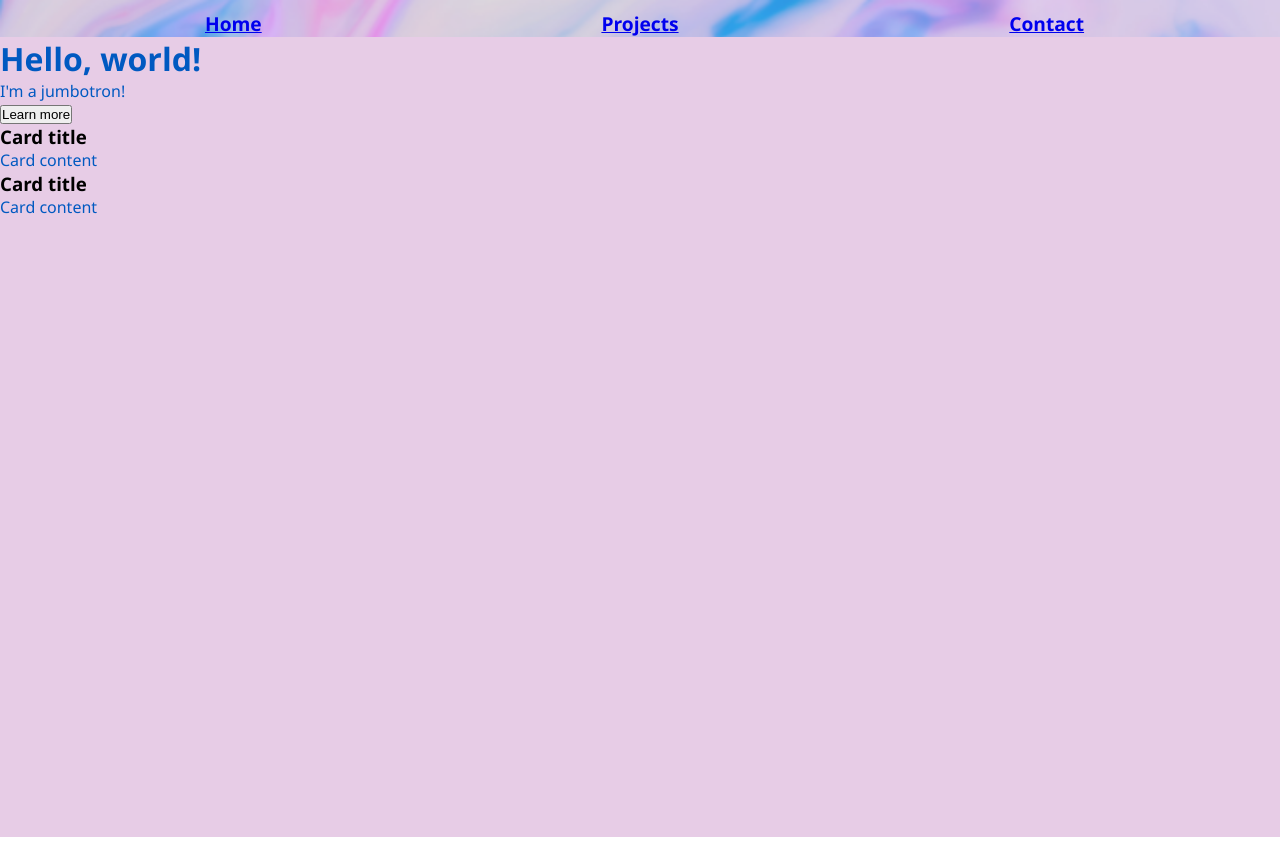
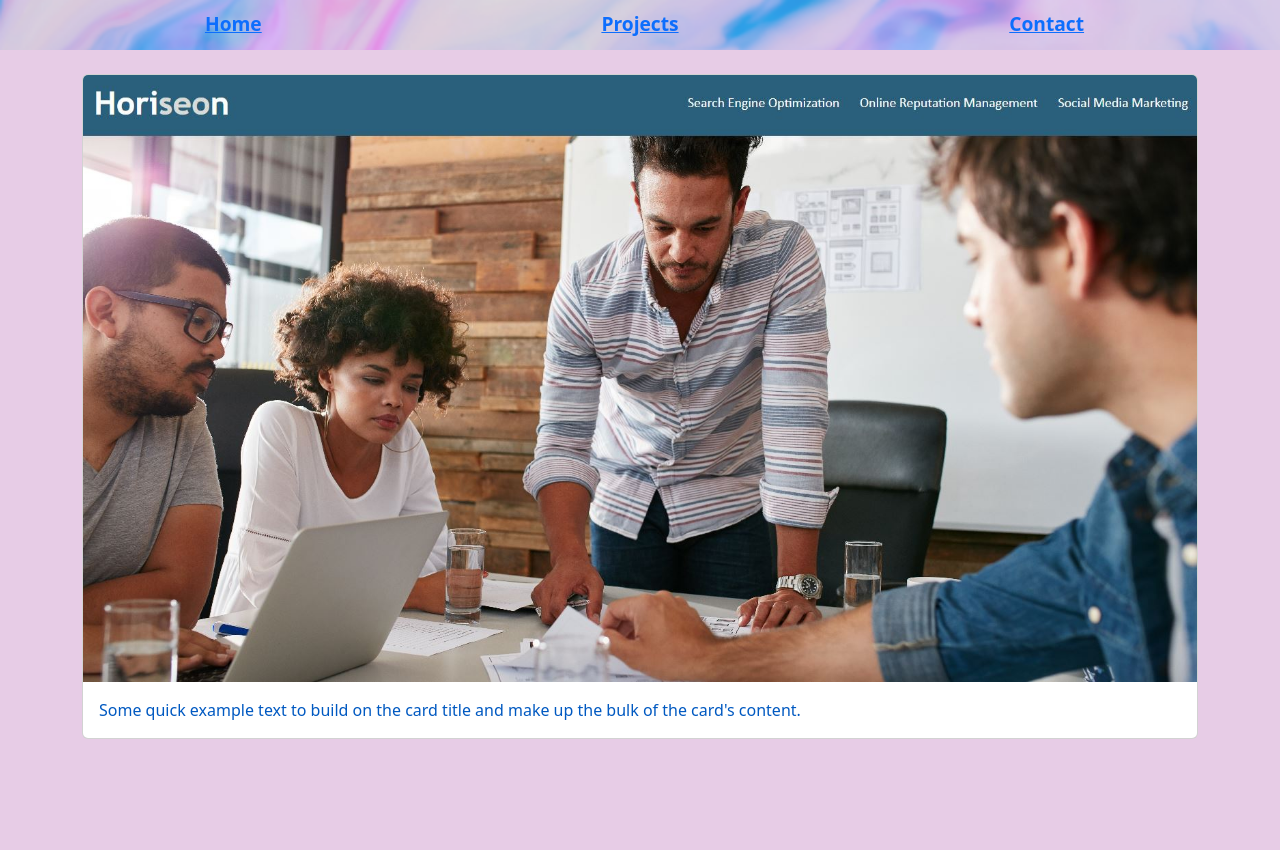
Before and after one commit to MarlenaDowner/my-react-portfolio, a React (Create React App) app: page /projects in a window 1280 px wide. Built offline with nearby package versions, Linux system fonts and the light colour scheme.

Commit message:
working on projects page

```diff
--- a/src/App.js
+++ b/src/App.js
@@ -1,24 +1,49 @@
 import { BrowserRouter as Router, Route, Routes } from 'react-router-dom';
+import { useLocation } from 'react-router-dom';
 
-import Home from './pages/Home'
+import Home from './pages/Home';
 import Contact from './pages/Contact';
 import Projects from './pages/Projects';
 import Header from './components/Header';
+import { useState, useEffect } from 'react';
+
+
+
 function App() {
+
+  // const ProjectPage = ({ toggle }) => {
+  //   const [backgroundColor, setBackgroundColor] = useState("red");
+
+  //   const location = useLocation();
+
+  //   useEffect(() => {
+  //     if (location.pathname === "/projects") {
+  //       setBackgroundColor("blue");
+  //     }
+  //   }, [location]);
+
+  //   return (
+  //     <div style={{ backgroundColor }}>
+  //       {/* add your project page content here */}
+  //     </div>
+  //   );
+  // };
+
+
   return (
     <Router>
       <div className="body1">
-          <Header />
+      {/* <Header style={{ backgroundColor: backgroundColor }} /> */}
 
-          <Routes>
-            <Route path="/" element={<Home />} />
-            <Route path="/contact" element={<Contact />} />
-            <Route path="/projects" element={<Projects />} />
-          </Routes>
-          </div>
+        <Header/>
 
 
-
+        <Routes>
+          <Route path="/" element={<Home />} />
+          <Route path="/contact" element={<Contact />} />
+          <Route path="/projects" element={<Projects />} />
+        </Routes>
+      </div>
     </Router>
   );
 }
--- a/src/index.css
+++ b/src/index.css
@@ -15,13 +15,20 @@
 }
 
 
-/* .body2 {
+.body2 {
   background: url("./assets/pictures/2projects.png");
-  z-index: 1;
   height: 100vh;
   background-size: cover;
 
-} */
+}
+
+.body3 {
+  background: url("./assets/pictures/4contact.png");
+  height: 100vh;
+  background-size: cover;
+
+}
+
 
 
 
@@ -123,7 +130,8 @@ h1, p {
   font-size: 1.2rem;
   color:#0059C1;
   font-weight: bold;
-  background-color: transparent !important;
+  height: 50px;
+  /* background-color: transparent !important; */
   display: grid;
   grid-template-columns: 1fr 1fr 1fr;
   justify-content: center;
@@ -135,25 +143,4 @@ h1, p {
 }
 
 
-
-/* hr {
-  position: relative;
-  border: none;
-  height: 5px;
-  width: 235px;
-  background: #096c9b;
-  margin-bottom: 15px;
-  margin-left: 2px;
-} */
-
-/* .bigpicture img {
-  width: 350px;
-  height: 350px;
-  margin-top: -50px;
-}  */
-
-/* i {
-  color:#096c9b;
-} */
-
-/*  */
+/* card */
--- a/src/index.js
+++ b/src/index.js
@@ -3,6 +3,7 @@ import ReactDOM from 'react-dom/client';
 import './index.css';
 import App from './App';
 import reportWebVitals from './reportWebVitals';
+import 'bootstrap/dist/css/bootstrap.min.css';
 
 const root = ReactDOM.createRoot(document.getElementById('root'));
 root.render(
--- a/src/pages/Contact.js
+++ b/src/pages/Contact.js
@@ -1,6 +1,17 @@
+import React from "react";
+import '../components/style/header.css';
+
+
+
+
 const Contact = () => {
-    return <div>
+    return <div className="body3">
+
+
+    <div>
         Contact
+    </div>
+
     </div>
 }
 
--- a/src/pages/Projects.js
+++ b/src/pages/Projects.js
@@ -1,40 +1,36 @@
 import React from "react";
 import '../components/style/header.css';
+import project1 from '../assets/pictures/Horiseon.JPG';
 
 
 
 const Projects = () => {
     return <div className="body2">
+      <br></br>
+
+<div className="container">
+
+
+        {/* <div className="card" style={{ width: '50rem' }}>
+          <img src={project1} className="card-img-top" alt="Project Picture" />
+          <div className="card-body">
+            <p className="card-text">Some quick example text to build on the card title and make up the bulk of the card's content.</p>
+          </div>
+        </div> */}
+
+        <div className="card">
+          <img src={project1} className="card-img-top"
+          alt="Project" />
+          <div className="card-body">
+            <p className="card-text">Some quick example text to build on the card title and make up the bulk of the card's content.</p>
+          </div>
+          </div>
+        </div>
+        </div>
 
 
 
-    <div className="container">
-      <div className="jumbotron">
-        <h1>Hello, world!</h1>
-        <p>I'm a jumbotron!</p>
-        <p>
-          <button className="btn btn-primary btn-lg">Learn more</button>
-        </p>
-      </div>
-      <div className="card mb-4">
-        <div className="card-header">
-          <h3>Card title</h3>
-        </div>
-        <div className="card-body">
-          <p className="card-text">Card content</p>
-        </div>
-      </div>
-      <div className="card mb-4">
-        <div className="card-header">
-          <h3>Card title</h3>
-        </div>
-        <div className="card-body">
-          <p className="card-text">Card content</p>
-        </div>
-      </div>
-    </div>
 
-    </div>
 
 
 }
```
